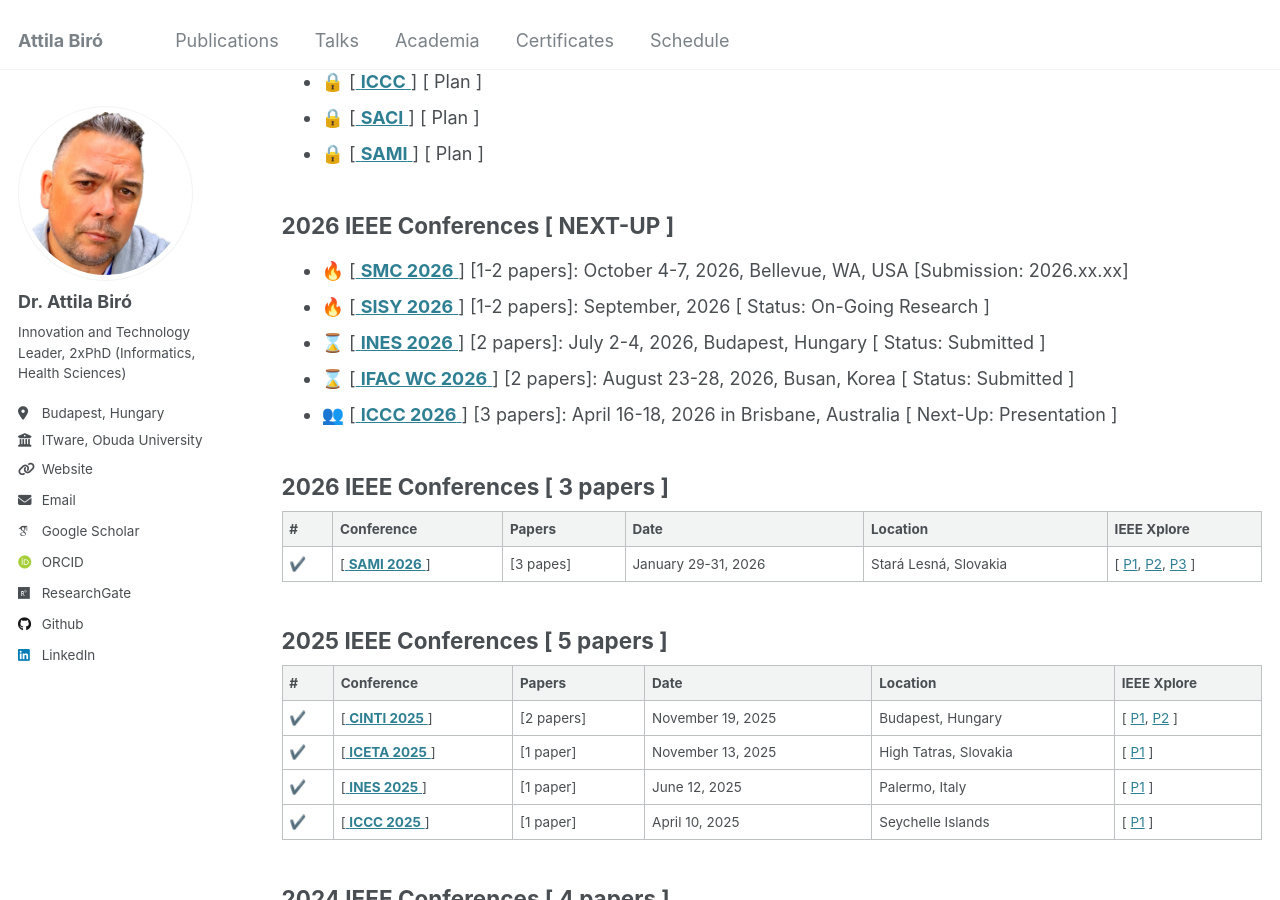
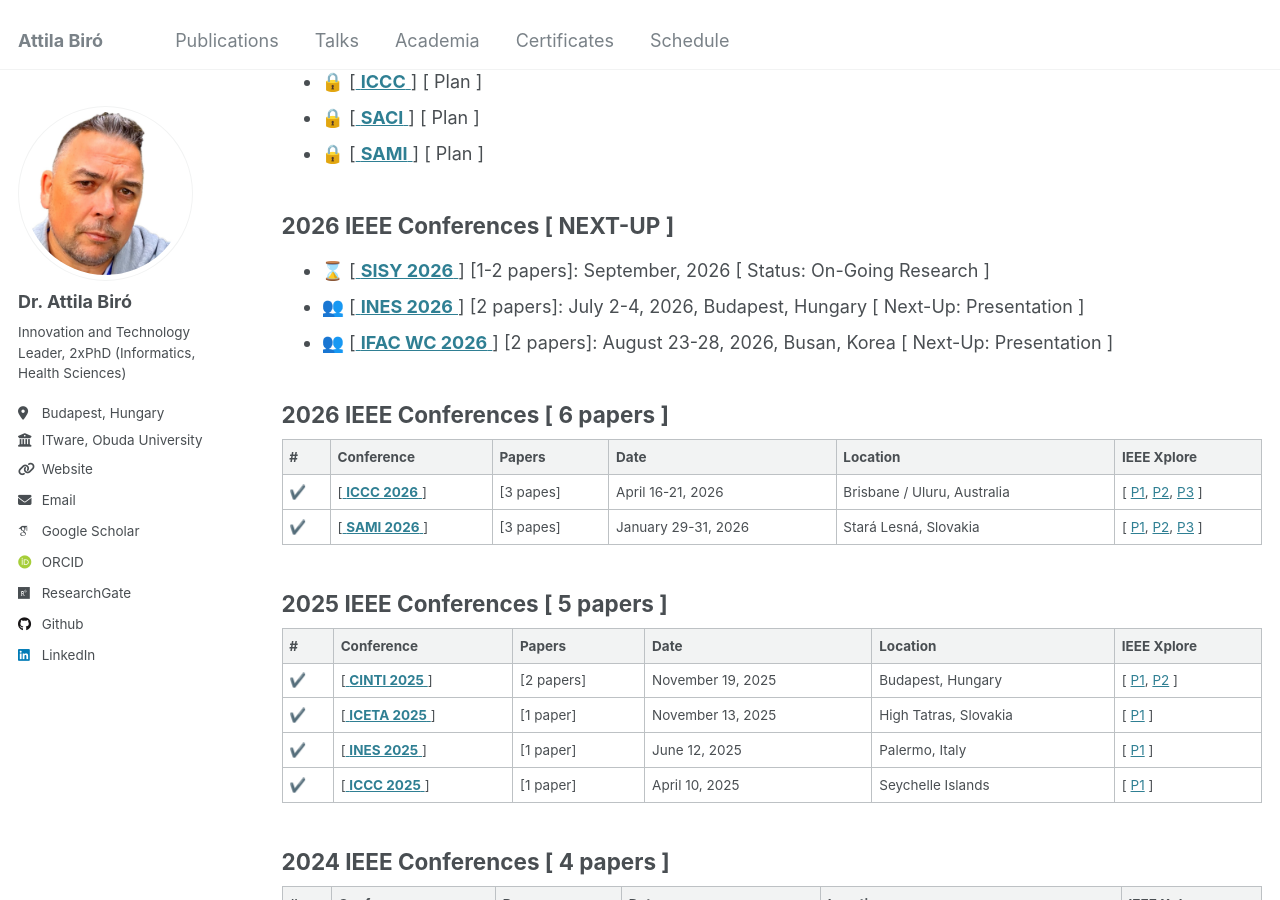
Before and after one commit to biroka/biroka.github.io, a Jekyll site: the page built from _pages/schedule.md, in a window 1280 px wide and 900 px high, scrolled down 300 px. Built offline with Jekyll 4.4.1, drawn with Linux system fonts in a browser that asks for light colours; emoji names are drawn with the system emoji font; some web fonts are replaced.

Commit message:
Update schedule.md

```diff
--- a/_pages/schedule.md
+++ b/_pages/schedule.md
@@ -15,16 +15,15 @@ author_profile: true
  * :lock: [[ **SAMI** ](https://conf.uni-obuda.hu/sami2027/) ] [ Plan ]
 
 ## 2026 IEEE Conferences [ NEXT-UP ]
-  * :fire: [[ **SMC 2026** ](https://www.ieeesmc2026.org/) ] [1-2 papers]: October 4-7, 2026, Bellevue, WA, USA [Submission: 2026.xx.xx]
-  * :fire: [[ **SISY 2026** ](https://conf.uni-obuda.hu/sisy2026/) ] [1-2 papers]: September, 2026 [ Status: On-Going Research ]
-  * :hourglass: [[ **INES 2026** ](http://www.ines-conf.org/ines-conf/2026index.html) ] [2 papers]: July 2-4, 2026, Budapest, Hungary [ Status: Submitted ]
-  * :hourglass: [[ **IFAC WC 2026** ](https://www.ifac2026.org/fairDash.do) ] [2 papers]: August 23-28, 2026, Busan, Korea [ Status: Submitted ]
-  * :busts_in_silhouette: [[ **ICCC 2026** ](https://conf.uni-obuda.hu/iccc2026/) ] [3 papers]: April 16-18, 2026 in Brisbane, Australia [ Next-Up: Presentation ]
+  * :hourglass: [[ **SISY 2026** ](https://conf.uni-obuda.hu/sisy2026/) ] [1-2 papers]: September, 2026 [ Status: On-Going Research ]
+  * :busts_in_silhouette: [[ **INES 2026** ](http://www.ines-conf.org/ines-conf/2026index.html) ] [2 papers]: July 2-4, 2026, Budapest, Hungary [ Next-Up: Presentation ]
+  * :busts_in_silhouette: [[ **IFAC WC 2026** ](https://www.ifac2026.org/fairDash.do) ] [2 papers]: August 23-28, 2026, Busan, Korea [ Next-Up: Presentation ]
 
-## 2026 IEEE Conferences [ 3 papers ]
+## 2026 IEEE Conferences [ 6 papers ]
 
 | # | Conference | Papers | Date | Location | IEEE Xplore |
 |---|------------|--------|------|----------|-------------|
+| :heavy_check_mark: | [[ **ICCC 2026** ](https://conf.uni-obuda.hu/iccc2026/) ] |[3 papes]| April 16-21, 2026 | Brisbane / Uluru, Australia |[ [P1](https://ieeexplore.ieee.org/document/11511587), [P2](https://ieeexplore.ieee.org/document/11511613), [P3](https://ieeexplore.ieee.org/document/11511623) ] |
 | :heavy_check_mark: | [[ **SAMI 2026** ](https://conf.uni-obuda.hu/sami2026/) ] |[3 papes]| January 29-31, 2026 | Stará Lesná, Slovakia |[ [P1](https://ieeexplore.ieee.org/document/11420470), [P2](https://ieeexplore.ieee.org/document/11420354), [P3](https://ieeexplore.ieee.org/document/11420405) ] |
 
 
```
